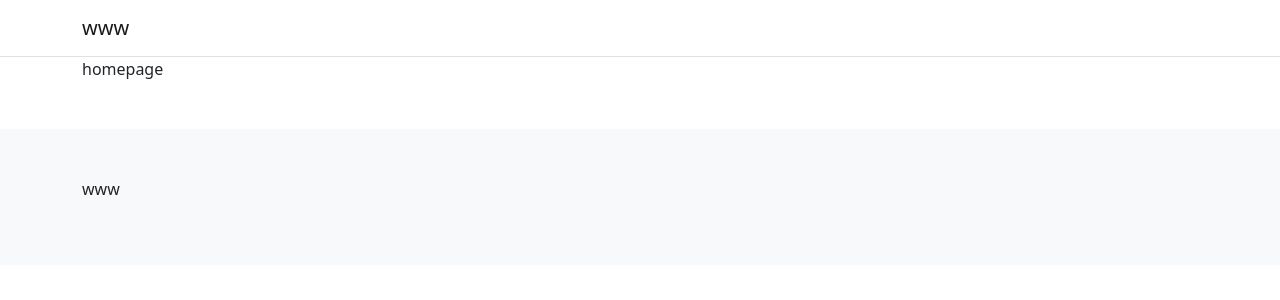
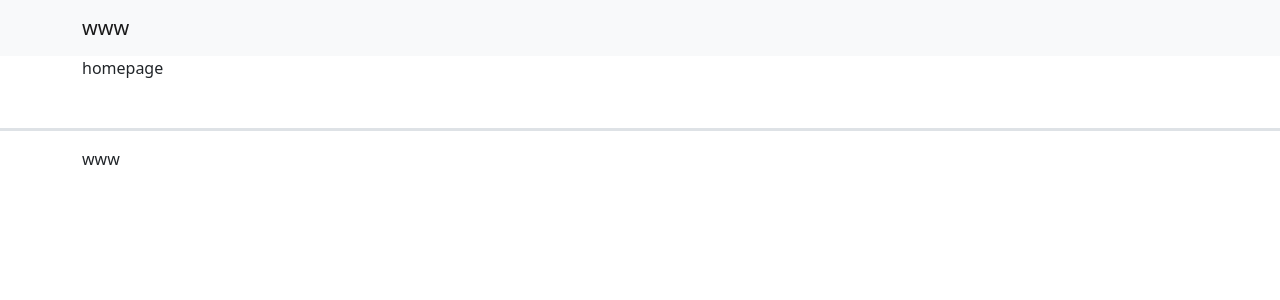
Before and after one commit to tikorofm/www, a Jekyll site: the page built from index.html, in a window 1280 px wide. Shown: the top 300 px of the page. Built offline with Jekyll 4.4.1, drawn with Linux system fonts in a browser that asks for light colours.

Commit message:
Update default.html

```diff
--- a/_layouts/default.html
+++ b/_layouts/default.html
@@ -16,7 +16,7 @@
   </head>
   <body>
     <header>
-      <nav class="navbar navbar-light border-bottom">
+      <nav class="navbar navbar-light bg-light">
         <div class="container">
           <a href="{{ site.baseurl }}" class="navbar-brand">{{ site.title }}</a>
         </div>
@@ -27,7 +27,7 @@
         {{ content }}
       </div>
     </main>
-    <footer class="my-5 py-5 bg-light">
+    <footer class="my-5 py-3 border-top border-3">
       <div class="container">
         <p>{{ site.title }}</p>
       </div>
```
